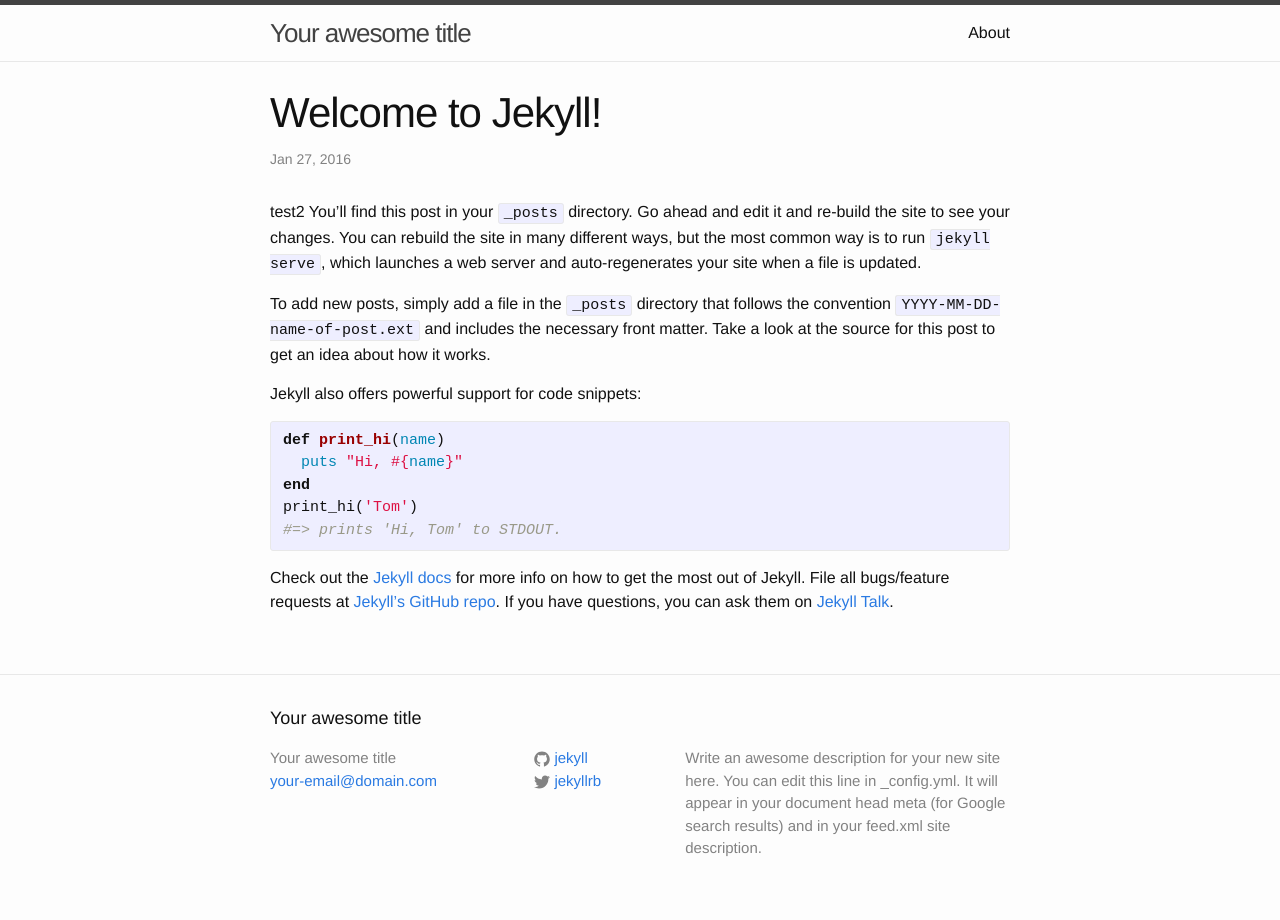
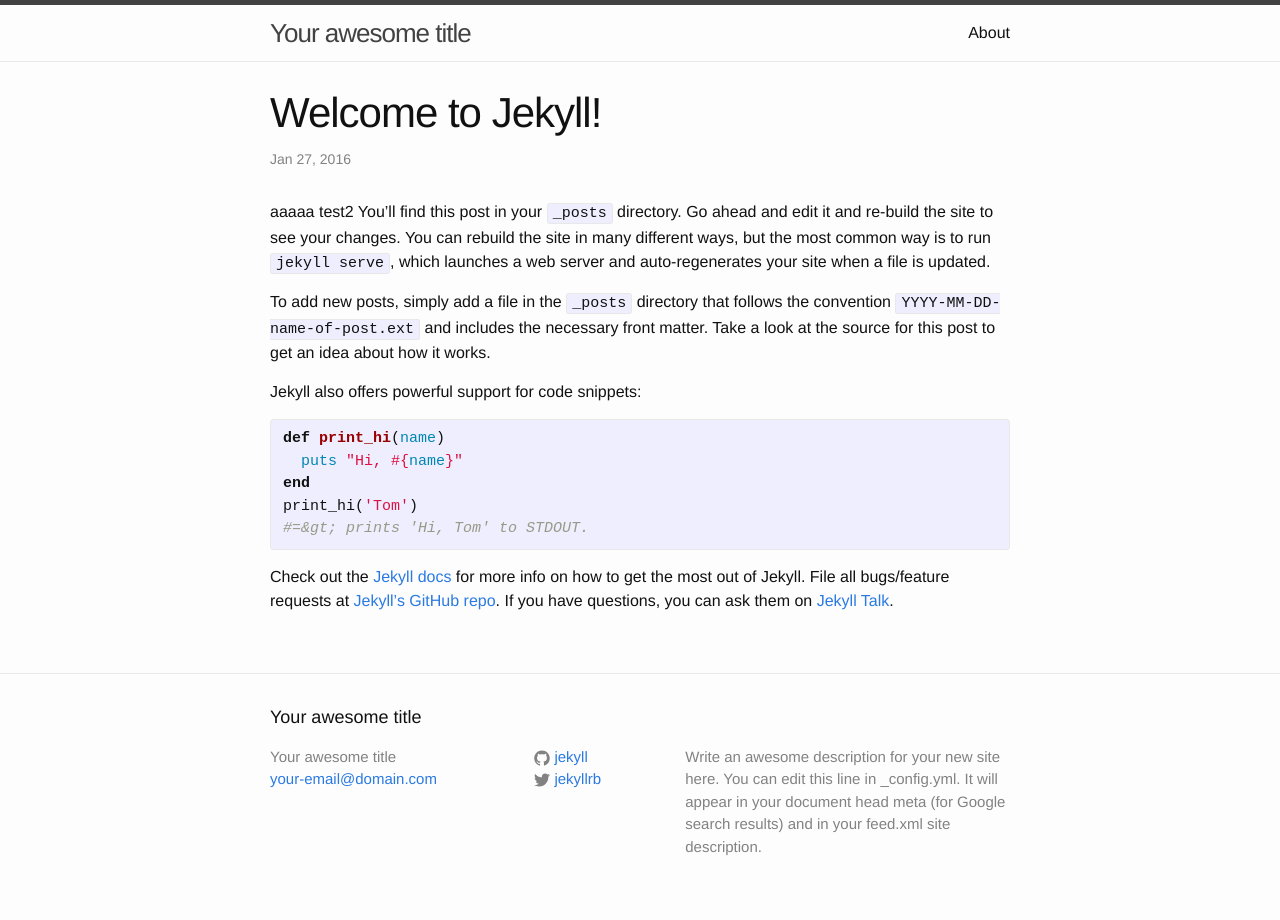
Before and after one commit to bigplants/jekyll_trial, a Jekyll site: the page built from _posts/2016-01-27-welcome-to-jekyll.markdown, in a window 1280 px wide. Built offline with Jekyll 4.4.1, drawn with Linux system fonts in a browser that asks for light colours; part of the change alters nothing that is shown.

Commit message:
Updated '/_posts/2016-01-27-welcome-to-jekyll.markdown' via CloudCannon

```diff
--- a/_posts/2016-01-27-welcome-to-jekyll.markdown
+++ b/_posts/2016-01-27-welcome-to-jekyll.markdown
@@ -4,7 +4,8 @@ title:  "Welcome to Jekyll!"
 date:   2016-01-27 11:55:00 +0900
 categories: jekyll update
 ---
-test2 You’ll find this post in your `_posts` directory. Go ahead and edit it and re-build the site to see your changes. You can rebuild the site in many different ways, but the most common way is to run `jekyll serve`, which launches a web server and auto-regenerates your site when a file is updated.
+
+aaaaa test2 You’ll find this post in your `_posts` directory. Go ahead and edit it and re-build the site to see your changes. You can rebuild the site in many different ways, but the most common way is to run `jekyll serve`, which launches a web server and auto-regenerates your site when a file is updated.
 
 To add new posts, simply add a file in the `_posts` directory that follows the convention `YYYY-MM-DD-name-of-post.ext` and includes the necessary front matter. Take a look at the source for this post to get an idea about how it works.
 
@@ -15,11 +16,7 @@ def print_hi(name)
   puts "Hi, #{name}"
 end
 print_hi('Tom')
-#=> prints 'Hi, Tom' to STDOUT.
+#=&gt; prints 'Hi, Tom' to STDOUT.
 {% endhighlight %}
 
-Check out the [Jekyll docs][jekyll-docs] for more info on how to get the most out of Jekyll. File all bugs/feature requests at [Jekyll’s GitHub repo][jekyll-gh]. If you have questions, you can ask them on [Jekyll Talk][jekyll-talk].
-
-[jekyll-docs]: http://jekyllrb.com/docs/home
-[jekyll-gh]:   https://github.com/jekyll/jekyll
-[jekyll-talk]: https://talk.jekyllrb.com/
+Check out the [Jekyll docs](http://jekyllrb.com/docs/home) for more info on how to get the most out of Jekyll. File all bugs/feature requests at [Jekyll’s GitHub repo](https://github.com/jekyll/jekyll). If you have questions, you can ask them on [Jekyll Talk](https://talk.jekyllrb.com/).
```
